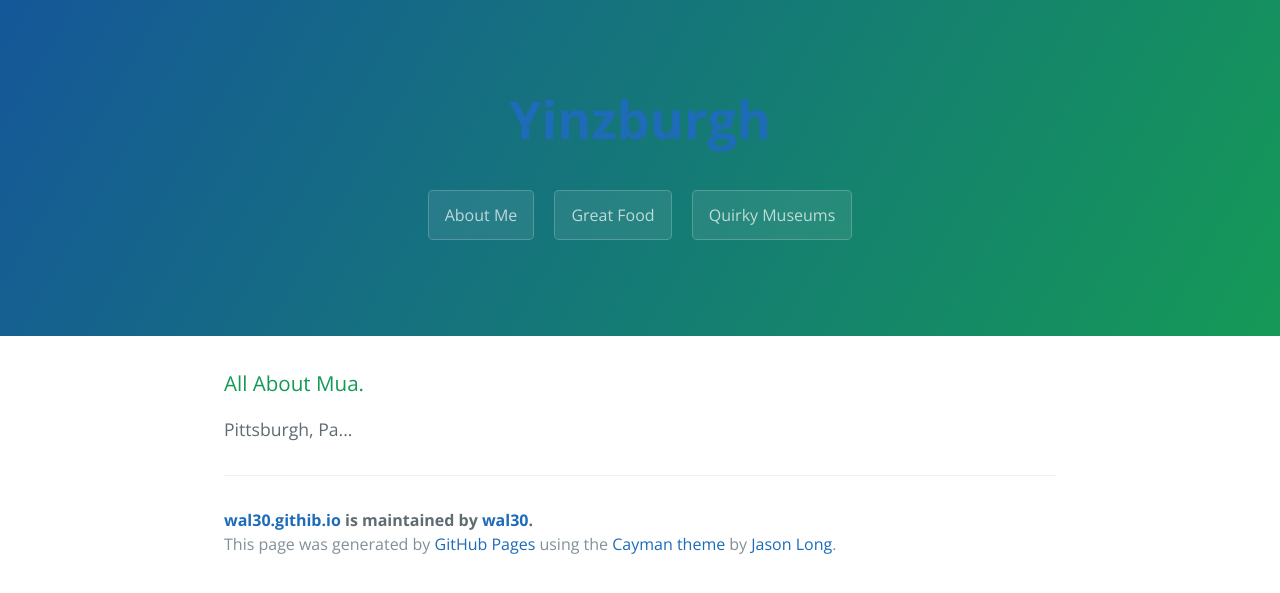
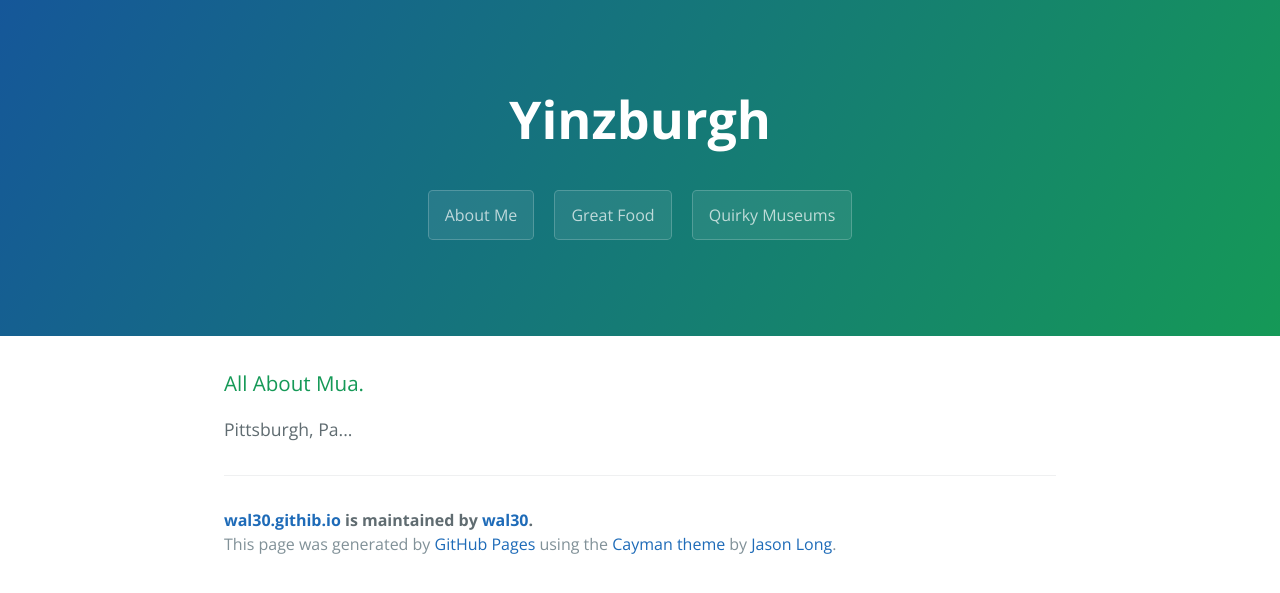
Before and after one commit to wal30/wal30.githib.io, a Jekyll site: the page aboutme.html, which Jekyll copies as it is, in a window 1280 px wide. Shown: the top 593 px of the page. Built offline with Jekyll 4.4.1, drawn with Linux system fonts in a browser that asks for light colours.

Commit message:
Update aboutme.html

```diff
--- a/aboutme.html
+++ b/aboutme.html
@@ -12,7 +12,7 @@
   </head>
   <body>
     <section class="page-header">
-      <a href="index.html" style="#FFFFFF">
+      <a href="index.html" style="color:#FFFFFF">
       <h1 class="project-name">Yinzburgh</h1>
       <h2 class="project-tagline"></h2>
         </a>
```
